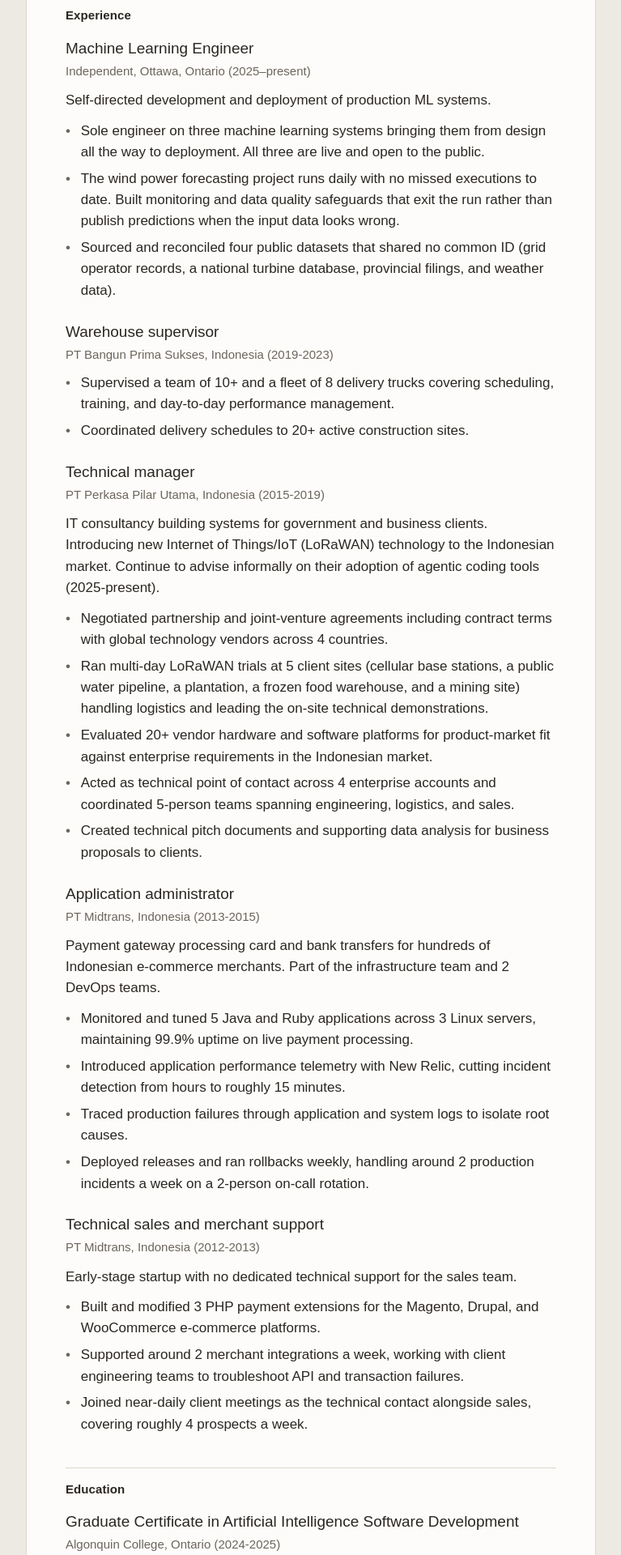
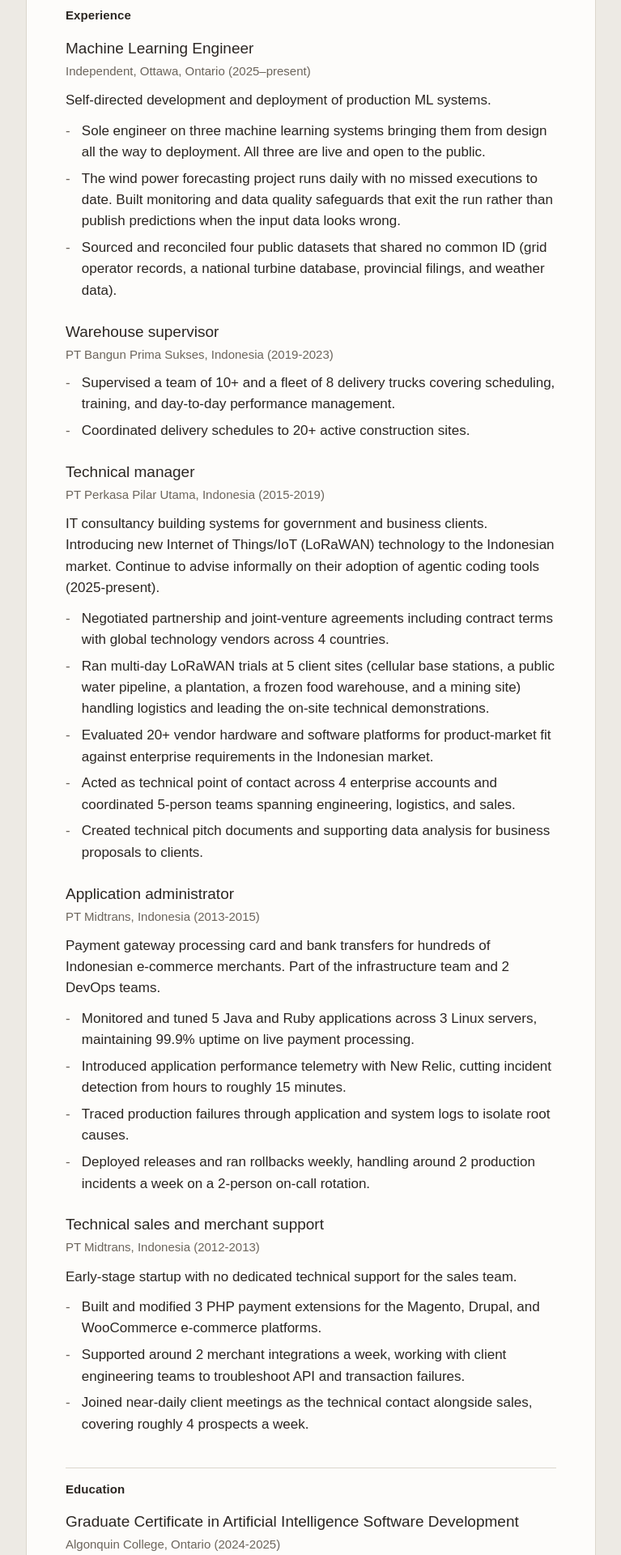
Before and after one commit to alvinlitani/alvinlitani.github.io, a Jekyll site: the page built from index.md, in a window 1280 px wide. Shown: the part 1376-3296 px from the top of the page at 81% size, without its empty margins (256-1023 px from the left). Built offline with Jekyll 4.4.1, drawn with Linux system fonts in a browser that asks for light colours.

Commit message:
Corrections for pdf

```diff
--- a/assets/style.css
+++ b/assets/style.css
@@ -123,10 +123,11 @@
 p { margin: 0.75rem 0 0; }
 
 /* ---------------------------------------------------------------
-   Lists — a bullet marker rather than the quieter en dash this
-   started with. Both extract from the PDF as real text, but applicant
-   tracking systems detect a list by looking for the conventional
-   glyphs at line start, and an en dash is not reliably one of them.
+   Lists — a plain ASCII hyphen rather than the quieter en dash this
+   started with. All of them extract from the PDF as real text, but
+   applicant tracking systems detect a list by looking for conventional
+   markers at line start, and a hyphen is the most portable of those:
+   no Unicode, nothing to mis-map in a font subset.
    --------------------------------------------------------------- */
 
 ul {
@@ -135,16 +136,21 @@
   list-style: none;
 }
 
+/* The marker must stay in the normal inline flow. An absolutely positioned
+   ::before is painted as its own text run, and every extractor then reports
+   the markers detached from their bullets — seventeen stray dots followed by
+   seventeen orphaned sentences. A hanging indent gets the same look while
+   keeping marker and text in one run. The 1.167em is measured: the hyphen
+   plus three no-break spaces is exactly that wide, so wrapped lines align
+   under the first. */
 li {
-  position: relative;
   margin: 0.4rem 0 0;
-  padding-left: 1.1em;
+  padding-left: 1.167em;
+  text-indent: -1.167em;
 }
 
 li::before {
-  content: "\2022";
-  position: absolute;
-  left: 0;
+  content: "-\00a0\00a0\00a0";
   color: var(--ink-soft);
 }
 
```
